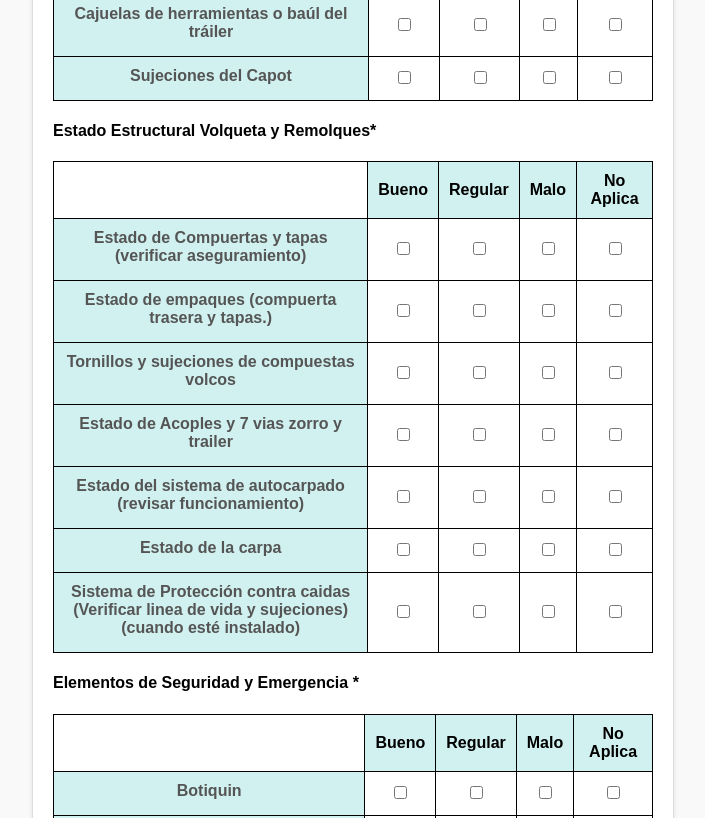
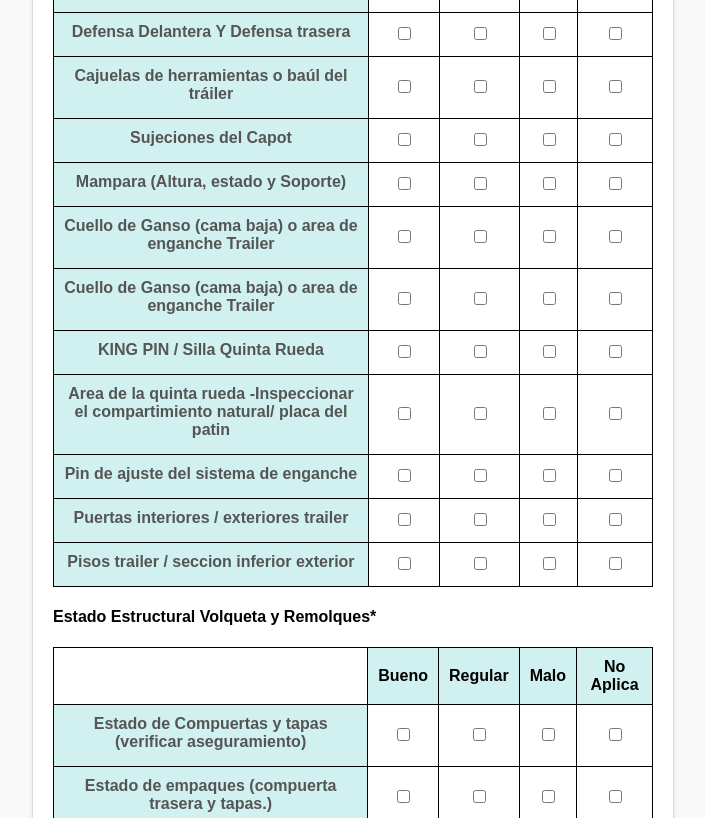
Before and after one commit to Deom01/hsqtymonall, a plain HTML site: page index.html in a window 1280 px wide. Shown: the part 6971-7789 px from the top of the page, without its empty margins (287-992 px from the left). Drawn offline with Linux system fonts and the light colour scheme.

Commit message:
Update index.html

```diff
--- a/index.html
+++ b/index.html
@@ -502,6 +502,13 @@
                                 <td><input type="checkbox" name="p36" value="malo" id="bueno"></td>
                                 <td><input type="checkbox" name="p36" value="noaplica" id="bueno"></td>
                             </tr>
+                            <tr>
+                                <th><label for="p1">Mangueras neumaticas y acoples del trailer</label></th>
+                                <td><input type="checkbox" name="p366" value="bueno" id="bueno"></td>
+                                <td><input type="checkbox" name="p366" value="regular" id="bueno"></td>
+                                <td><input type="checkbox" name="p366" value="malo" id="bueno"></td>
+                                <td><input type="checkbox" name="p366" value="noaplica" id="bueno"></td>
+                            </tr>
                         </table>
                     </div>
                     <div class="mecayestruc">
@@ -605,6 +612,63 @@
                                 <td><input type="checkbox" name="p488" value="malo" id="bueno"></td>
                                 <td><input type="checkbox" name="p488" value="noaplica" id="bueno"></td>
                             </tr>
+                            <tr>
+                                <th><label for="p1">Mampara (Altura, estado y Soporte) </label></th>
+                                <td><input type="checkbox" name="p48-1 value="bueno" id="bueno"></td>
+                                <td><input type="checkbox" name="p48-1" value="regular" id="bueno"></td>
+                                <td><input type="checkbox" name="p48-1" value="malo" id="bueno"></td>
+                                <td><input type="checkbox" name="p48-1" value="noaplica" id="bueno"></td>
+                            </tr>
+                            <tr>
+                                <th><label for="p1">Cuello de Ganso (cama baja) o area de enganche Trailer </label></th>
+                                <td><input type="checkbox" name="p48-2 value="bueno" id="bueno"></td>
+                                <td><input type="checkbox" name="p48-2" value="regular" id="bueno"></td>
+                                <td><input type="checkbox" name="p48-2" value="malo" id="bueno"></td>
+                                <td><input type="checkbox" name="p48-2" value="noaplica" id="bueno"></td>
+                            </tr>
+                            <tr>
+                                <th><label for="p1">Cuello de Ganso (cama baja) o area de enganche Trailer </label></th>
+                                <td><input type="checkbox" name="p48-3 value="bueno" id="bueno"></td>
+                                <td><input type="checkbox" name="p48-3" value="regular" id="bueno"></td>
+                                <td><input type="checkbox" name="p48-3" value="malo" id="bueno"></td>
+                                <td><input type="checkbox" name="p48-3" value="noaplica" id="bueno"></td>
+                            </tr>
+                            <tr>
+                                <th><label for="p1">KING PIN / Silla Quinta Rueda </label></th>
+                                <td><input type="checkbox" name="p48-4 value="bueno" id="bueno"></td>
+                                <td><input type="checkbox" name="p48-4" value="regular" id="bueno"></td>
+                                <td><input type="checkbox" name="p48-4" value="malo" id="bueno"></td>
+                                <td><input type="checkbox" name="p48-4" value="noaplica" id="bueno"></td>
+                            </tr>
+                            <tr>
+                                <th><label for="p1">Area de la quinta rueda -Inspeccionar el compartimiento natural/ placa del patin </label></th>
+                                <td><input type="checkbox" name="p48-4 value="bueno" id="bueno"></td>
+                                <td><input type="checkbox" name="p48-4" value="regular" id="bueno"></td>
+                                <td><input type="checkbox" name="p48-4" value="malo" id="bueno"></td>
+                                <td><input type="checkbox" name="p48-4" value="noaplica" id="bueno"></td>
+                            </tr>
+                            <tr>
+                                <th><label for="p1">Pin de ajuste del sistema de enganche</label></th>
+                                <td><input type="checkbox" name="p48-5 value="bueno" id="bueno"></td>
+                                <td><input type="checkbox" name="p48-5" value="regular" id="bueno"></td>
+                                <td><input type="checkbox" name="p48-5" value="malo" id="bueno"></td>
+                                <td><input type="checkbox" name="p48-5" value="noaplica" id="bueno"></td>
+                            </tr>
+                            <tr>
+                                <th><label for="p1">Puertas interiores / exteriores trailer</label></th>
+                                <td><input type="checkbox" name="p48-6 value="bueno" id="bueno"></td>
+                                <td><input type="checkbox" name="p48-6" value="regular" id="bueno"></td>
+                                <td><input type="checkbox" name="p48-6" value="malo" id="bueno"></td>
+                                <td><input type="checkbox" name="p48-6" value="noaplica" id="bueno"></td>
+                            </tr>
+                            <tr>
+                                <th><label for="p1">Pisos trailer / seccion inferior exterior</label></th>
+                                <td><input type="checkbox" name="p48-7 value="bueno" id="bueno"></td>
+                                <td><input type="checkbox" name="p48-7" value="regular" id="bueno"></td>
+                                <td><input type="checkbox" name="p48-7" value="malo" id="bueno"></td>
+                                <td><input type="checkbox" name="p48-7" value="noaplica" id="bueno"></td>
+                            </tr>
+
                         </table>
                     </div>
                     <div class="estadoestructural">
@@ -676,70 +740,70 @@
                                 <th>Bueno</th>
                                 <th>Regular</th>
                                 <th>Malo</th>
-                                <th>No Aplica</th>
+                                <th>No Tiene</th>
                             </tr>
                             <tr>
                                 <th><label for="p1">Botiquin</label></th>
                                 <td><input type="checkbox" name="p56" value="bueno" id="bueno"></td>
                                 <td><input type="checkbox" name="p56" value="regular" id="bueno"></td>
                                 <td><input type="checkbox" name="p56" value="malo" id="bueno"></td>
-                                <td><input type="checkbox" name="p56" value="noaplica" id="bueno"></td>
+                                <td><input type="checkbox" name="p56" value="no tiene" id="bueno"></td>
                             </tr>
                             <tr>
                                 <th><label for="p1">kit ambiental </label></th>
                                 <td><input type="checkbox" name="p57" value="bueno" id="bueno"></td>
                                 <td><input type="checkbox" name="p57" value="regular" id="bueno"></td>
                                 <td><input type="checkbox" name="p57" value="malo" id="bueno"></td>
-                                <td><input type="checkbox" name="p57" value="noaplica" id="bueno"></td>
+                                <td><input type="checkbox" name="p57" value="no tiene" id="bueno"></td>
                             </tr>
                             <tr>
                                 <th><label for="p1">Linterna</label></th>
                                 <td><input type="checkbox" name="p58" value="bueno" id="bueno"></td>
                                 <td><input type="checkbox" name="p58" value="regular" id="bueno"></td>
                                 <td><input type="checkbox" name="p58" value="malo" id="bueno"></td>
-                                <td><input type="checkbox" name="p58" value="noaplica" id="bueno"></td>
+                                <td><input type="checkbox" name="p58" value="no tiene" id="bueno"></td>
                             </tr>
                             <tr>
                                 <th><label for="p1">Extintores  (Mínimo 20 Lb.)</label></th>
                                 <td><input type="checkbox" name="p59" value="bueno" id="bueno"></td>
                                 <td><input type="checkbox" name="p59" value="regular" id="bueno"></td>
                                 <td><input type="checkbox" name="p59" value="malo" id="bueno"></td>
-                                <td><input type="checkbox" name="p59" value="noaplica" id="bueno"></td>
+                                <td><input type="checkbox" name="p59" value="no tiene" id="bueno"></td>
                             </tr>
                             <tr>
                                 <th><label for="p1">Tacos de Seguridad para bloquear las llantas</label></th>
                                 <td><input type="checkbox" name="p60" value="bueno" id="bueno"></td>
                                 <td><input type="checkbox" name="p60" value="regular" id="bueno"></td>
                                 <td><input type="checkbox" name="p60" value="malo" id="bueno"></td>
-                                <td><input type="checkbox" name="p60" value="noaplica" id="bueno"></td>
+                                <td><input type="checkbox" name="p60" value="no tiene" id="bueno"></td>
                             </tr>
                             <tr>
                                 <th><label for="p1">Equipos de Protección Contra Caidas (Arnes y Eslinga cuando aplique)</label></th>
                                 <td><input type="checkbox" name="p61" value="bueno" id="bueno"></td>
                                 <td><input type="checkbox" name="p61" value="regular" id="bueno"></td>
                                 <td><input type="checkbox" name="p61" value="malo" id="bueno"></td>
-                                <td><input type="checkbox" name="p61" value="noaplica" id="bueno"></td>
+                                <td><input type="checkbox" name="p61" value="no tiene" id="bueno"></td>
                             </tr>
                             <tr>
                                 <th><label for="p1">Herramienta básica (Alicate, Destornilladores, llaves fijas, espansiva)</label></th>
                                 <td><input type="checkbox" name="p62" value="bueno" id="bueno"></td>
                                 <td><input type="checkbox" name="p62" value="regular" id="bueno"></td>
                                 <td><input type="checkbox" name="p62" value="malo" id="bueno"></td>
-                                <td><input type="checkbox" name="p62" value="noaplica" id="bueno"></td>
+                                <td><input type="checkbox" name="p62" value="no tiene" id="bueno"></td>
                             </tr>
                             <tr>
                                 <th><label for="p1"> Conos Reflectivos (Minimo 4)</label></th>
                                 <td><input type="checkbox" name="p63" value="bueno" id="bueno"></td>
                                 <td><input type="checkbox" name="p63" value="regular" id="bueno"></td>
                                 <td><input type="checkbox" name="p63" value="malo" id="bueno"></td>
-                                <td><input type="checkbox" name="p63" value="noaplica" id="bueno"></td>
+                                <td><input type="checkbox" name="p63" value="no tiene" id="bueno"></td>
                             </tr>
                             <tr>
                                 <th><label for="p1">Estado y cantidad de avisos de carga ancha y larga</label></th>
                                 <td><input type="checkbox" name="p64" value="bueno" id="bueno"></td>
                                 <td><input type="checkbox" name="p64" value="regular" id="bueno"></td>
                                 <td><input type="checkbox" name="p64" value="malo" id="bueno"></td>
-                                <td><input type="checkbox" name="p64" value="noaplica" id="bueno"></td>
+                                <td><input type="checkbox" name="p64" value="no tiene" id="bueno"></td>
                             </tr>
                         </table>
                     </div>
```
